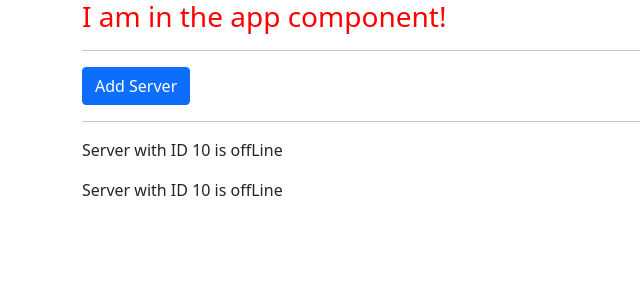
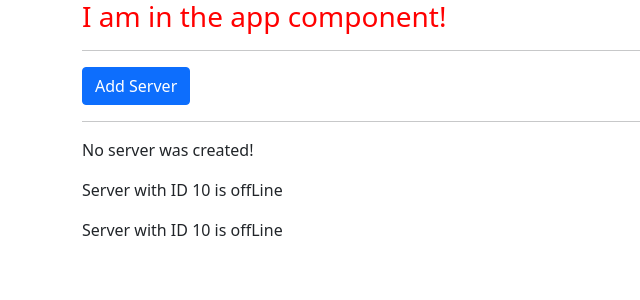
Before and after one commit to mmraihan/Angular, an Angular app in the folder Maximilian Schwarzmüller/my-first-app/: page / in a window 1280 px wide. Shown: the top 300 px of the page, without its empty margins (0-640 px from the left). Built offline with nearby package versions, Linux system fonts and the light colour scheme.

Commit message:
Basics: Event Binding

```diff
--- a/Maximilian Schwarzmüller/my-first-app/src/app/servers/servers.component.html
+++ b/Maximilian Schwarzmüller/my-first-app/src/app/servers/servers.component.html
@@ -1,5 +1,9 @@
 
-<button class="btn btn-primary" [disabled]="!allowNewServer">Add Server</button>
+<button
+class="btn btn-primary" [disabled]="!allowNewServer" (click)= "onCreateServer()">Add Server
+</button>
 <hr>
+
+<p>{{serverCreationStatus }}</p>
 <app-server></app-server>
 <app-server></app-server>
--- a/Maximilian Schwarzmüller/my-first-app/src/app/servers/servers.component.ts
+++ b/Maximilian Schwarzmüller/my-first-app/src/app/servers/servers.component.ts
@@ -7,6 +7,7 @@
 })
 export class ServersComponent implements OnInit {
   allowNewServer = false;
+  serverCreationStatus = "No server was created!";
 
   constructor() {
     setTimeout(()=>{
@@ -18,4 +19,8 @@
   ngOnInit(): void {
   }
 
+  onCreateServer(){
+    this.serverCreationStatus='Server was created!';
+  }
+
 }
```
